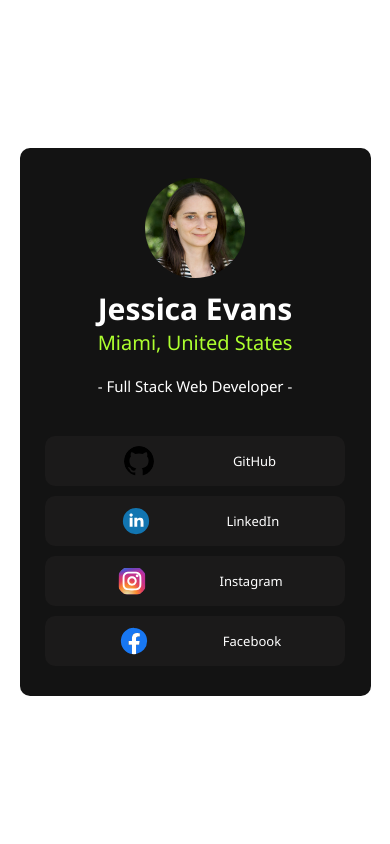
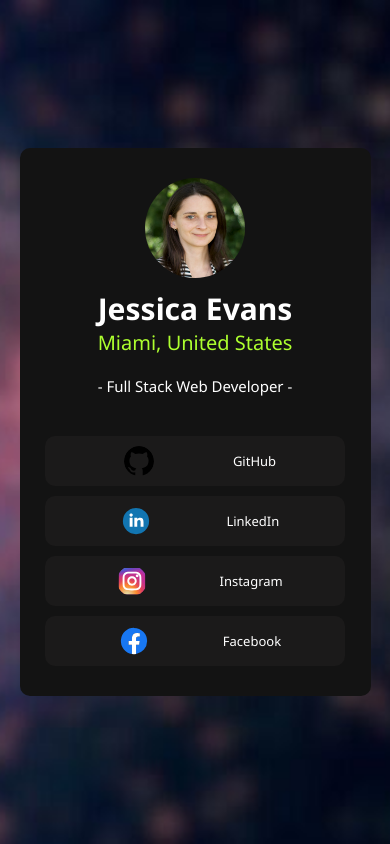
Before and after one commit to gleyssonnunes/social-links-profile, a plain HTML site: page index.html in a window 390 px wide. Drawn offline with Linux system fonts and the light colour scheme.

Commit message:
bg image for smartphone added

```diff
--- a/styles/body.css
+++ b/styles/body.css
@@ -4,4 +4,5 @@ body {
     align-items: center;
     width: auto;
     height: 100vh;
+    background: url("../assets/bg-smartphone.jpg") center center / cover no-repeat fixed;
 }
```
Also changed, not shown: assets/bg-smartphone.jpg (added).
